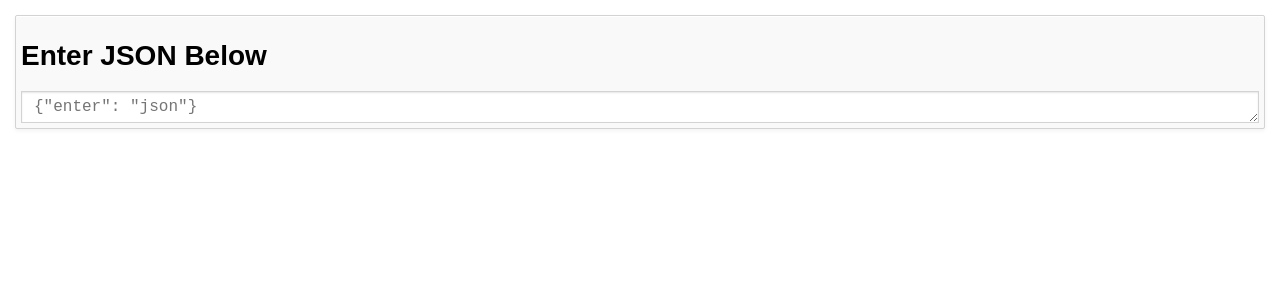
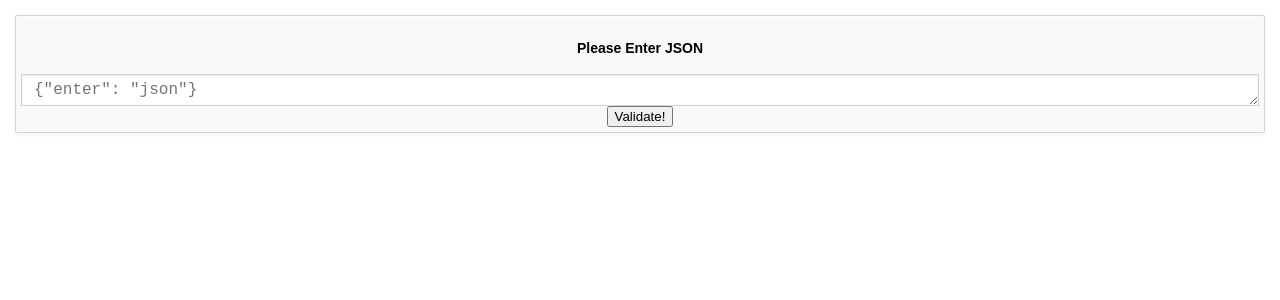
Before and after one commit to jfullerton44/JSON-validation, a React (Create React App) app: page / in a window 1280 px wide. Shown: the top 300 px of the page. Built offline with nearby package versions, Linux system fonts and the light colour scheme.

Commit message:
json validator done

```diff
--- a/package.json
+++ b/package.json
@@ -3,6 +3,7 @@
   "version": "0.1.0",
   "private": true,
   "dependencies": {
+    "jquery": "^3.3.1",
     "react": "^16.4.1",
     "react-dom": "^16.4.1",
     "react-scripts": "1.1.4",
--- a/src/index.css
+++ b/src/index.css
@@ -1,8 +1,13 @@
+html {
+  height: 100%
+}
+
 body {
   margin: 0;
   padding: 0;
   font-family: sans-serif;
 }
+
 
 .wrapper {
   margin: 15px;
@@ -11,31 +16,11 @@ body {
   background: #f9f9f9;
   padding: 5px;
   box-shadow: 0 2px 4px rgba(0, 0, 0, .05),
-              inset 0 1px 0 rgba(255,255,255,1);
+  inset 0 1px 0 rgba(255,255,255,1);
   border-radius: 2px;
   border: 1px solid #d3d3d3;
-}
+  text-align: center;
 
-#output {
-  background: rgba(255, 255, 255, .95);
-  bottom: 15px;
-  right: 15px;
-  position: fixed;
-  padding: 6px 12px 5px 12px;
-  font-family: 'Calibri', sans-serif;
-  font-size: 16px;
-  box-shadow: 0 2px 4px rgba(0, 0, 0, .05);
-  border-radius: 2px;
-  border: 1px solid #d3d3d3;
-  text-shadow: 0 1px 0 rgba(255, 255, 255, .015);
-}
-
-#invalid-text {
-  color: #A00;
-}
-
-#valid-text {
-  color: #0A0;
 }
 
 .form-input {
--- a/src/index.js
+++ b/src/index.js
@@ -3,8 +3,6 @@ import ReactDOM from 'react-dom';
   import './index.css';
   import App from './App';
   import registerServiceWorker from './registerServiceWorker';
-import { combineReducers, createStore } from 'redux';
-import { Provider } from 'react-redux';
 
 
   class Hello extends React.Component {
@@ -13,26 +11,46 @@ class Hello extends React.Component {
         // super() is needed in order to instatiate "this"
         super();
         this.state = {
-          message: "my friend (from state)!"
+            message: "Please Enter JSON"
         };
         this.updateMessage = this.updateMessage.bind(this);
     }
 
-  // function to update the state of the displayed message
+    //update the state of the displayed message
     updateMessage() {
+      var input = document.getElementById("json-input").value;
+      if (this.isJSON(input)) {
         this.setState({
-          message: "my friend (from changed state)!"
+          message: "JSON format is valid"
         });
       }
+      else {
+        this.setState({
+          message: "Invalid JSON format"
+        });
+      }
+    }
 
-  // what we want to display
+    // checking for valid JSON
+    isJSON(jsonString) {
+      try {
+        var obj = JSON.parse(jsonString)
+        if (obj && typeof obj === 'object' && obj !== null) {
+          return true;
+        }
+      } catch (err) { }
+      return false;
+    }
+
+    // render() is what we want to display
     render() {
         return (
             <div class="wrapper">
-            <h1> Enter JSON Below</h1>
+              <h4>{this.state.message}</h4>
               <textarea name="json-input" id="json-input"
               class="form-input" type="text" placeholder='{"enter": "json"}' rows="1" autofocus>
               </textarea>
+              <button onClick={this.updateMessage}>Validate!</button>
             </div>
         )
     }
@@ -40,18 +58,6 @@ class Hello extends React.Component {
 
   // this is needed to actually display what we want displayed within render()
   ReactDOM.render(
-  <Hello message="my friend" />,
+    <Hello />,
     document.getElementById("root")
   );
-
-
-
-  // function isJSON(json) {
-  //   try {
-  //     var obj = JSON.parse(json)
-  //     if (obj && typeof obj === 'object' && obj !== null) {
-  //       return true
-  //     }
-  //   } catch (err) {}
-  //   return false
-  // }
```
Also changed, not shown: 1 other file (tests, documents, lock files or other folders). Lines whose indentation alone changed are shown as unchanged.
